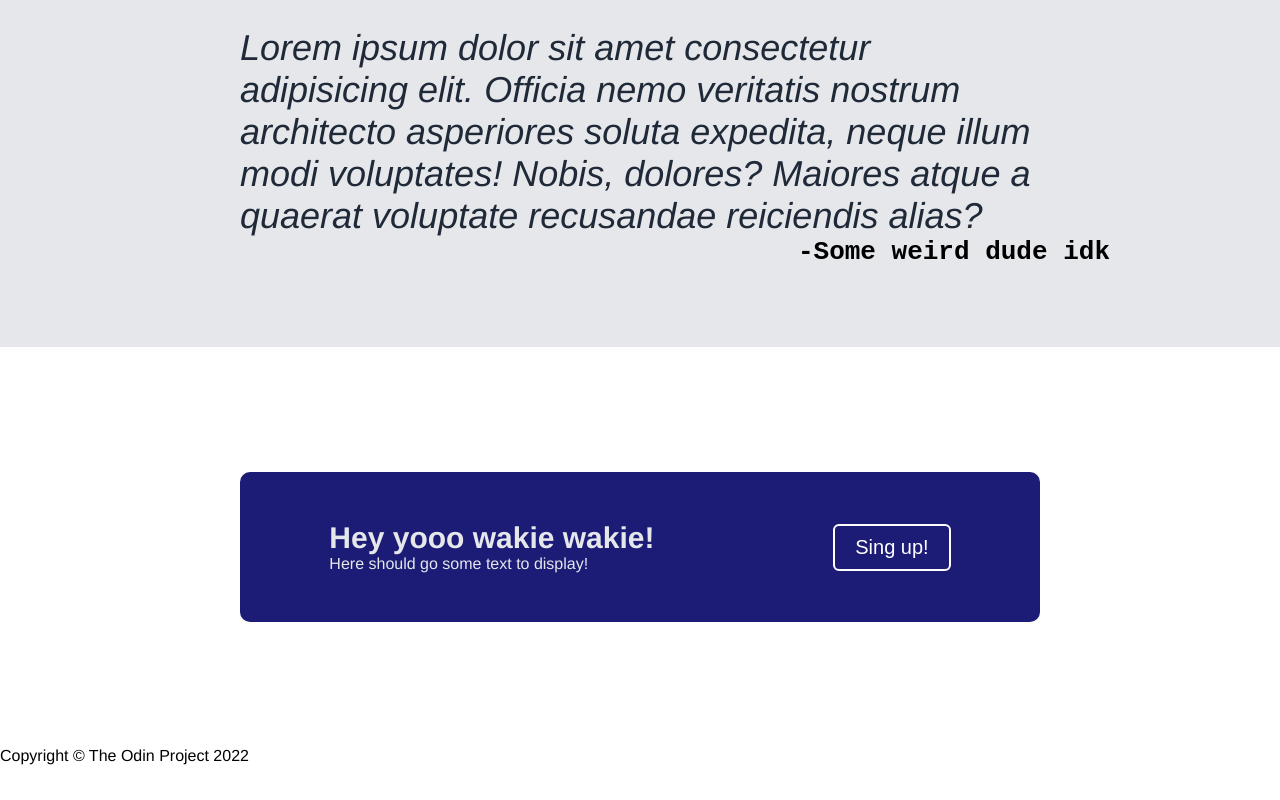
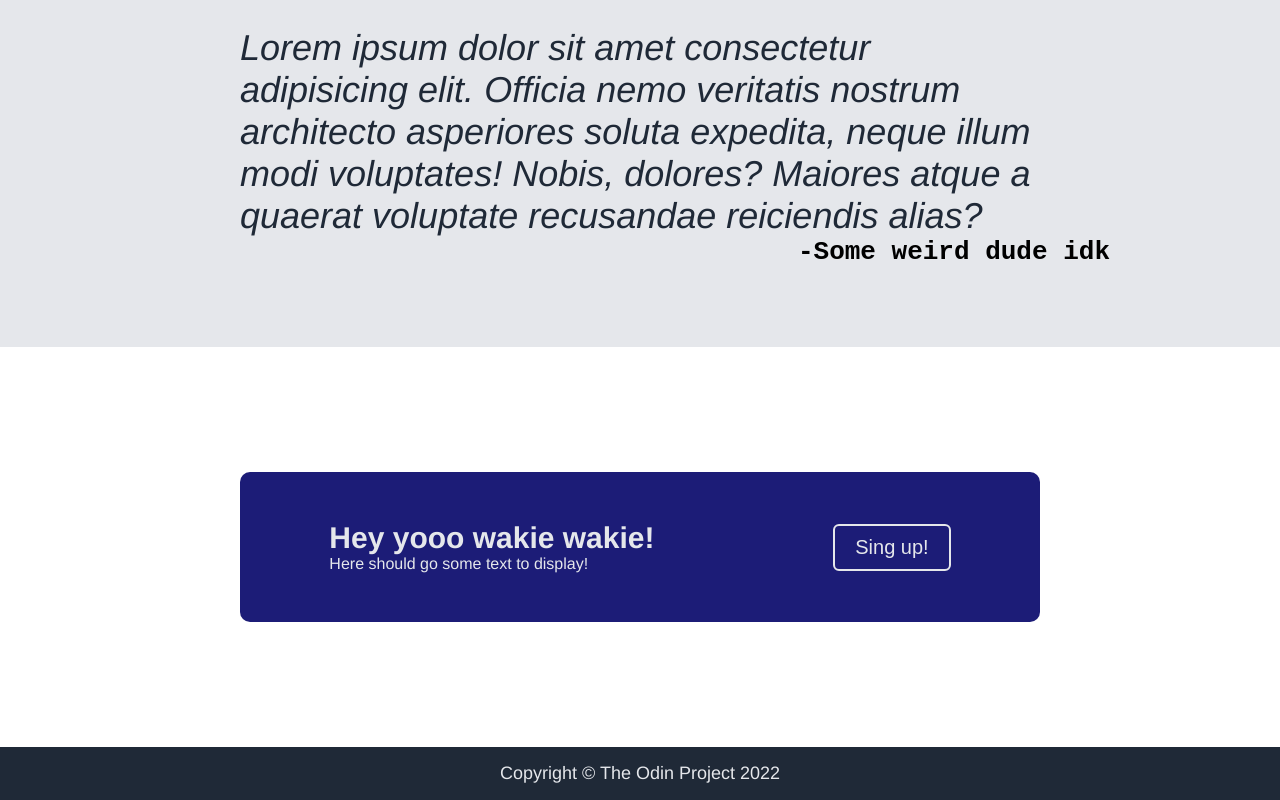
Before and after one commit to ArturoVa/basic_webpage, a plain HTML site: page index.html in a window 1280 px wide. Shown: the part 965-1765 px from the top of the page. Before the commit the page ends 1730 px from the top, so only its background shows below. Drawn offline with Linux system fonts and the light colour scheme.

Commit message:
Add styling to footer

```diff
--- a/style.css
+++ b/style.css
@@ -179,10 +179,23 @@ ul{
 }
 
 .container-4 button{
-    color: white;
-    border: 2px solid white;
+    color: #e5e7eb;
+    border: 2px solid #e5e7eb;
     background-color: inherit;
     border-radius: 6px;
     font-size: 20px;
     padding: 10px 20px;
 }
+
+/*Here is where footer beggins*/
+.footer{
+    display: flex;
+    background-color: #1f2937;
+    align-content: center;
+    justify-content: center;
+}
+.footer .text{
+    color: #e5e7eb;
+    font-size: 18px;
+    padding: 16px;
+}
```
